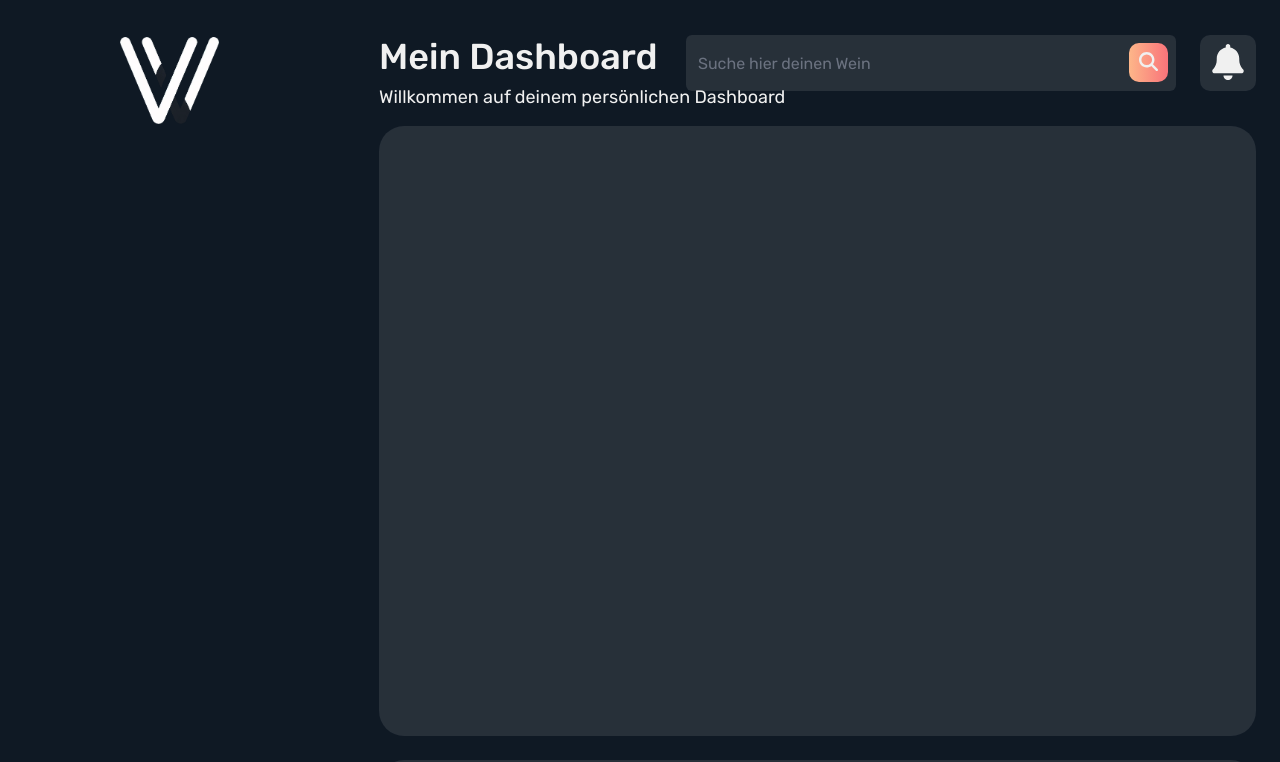
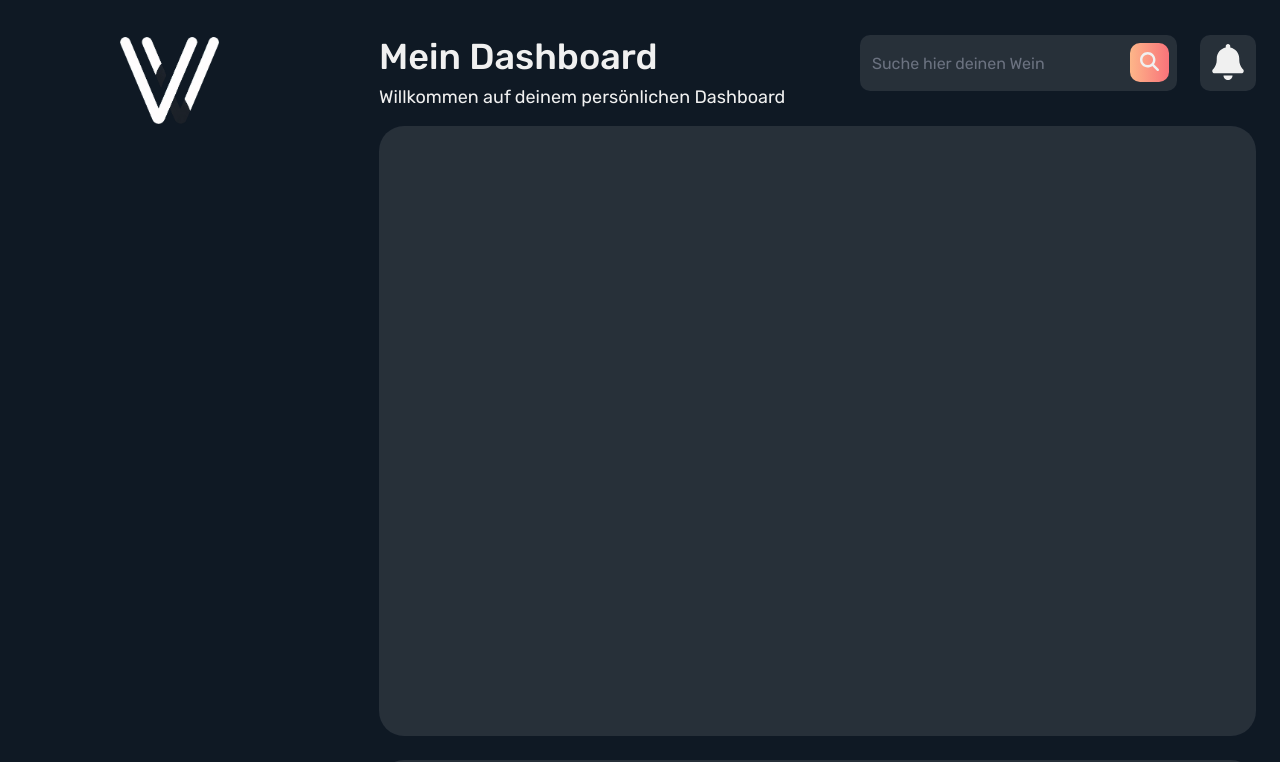
Before and after one commit to adrianhitsch/vinovibes, a React (Create React App) app in the folder vino-ui/: page / in a window 1280 px wide. Shown: the top 762 px of the page. Built offline with nearby package versions, Linux system fonts and the light colour scheme.

Commit message:
Fix searchbar style

```diff
--- a/vino-ui/src/Platform.tsx
+++ b/vino-ui/src/Platform.tsx
@@ -1,14 +1,12 @@
 import React from "react";
 import Router from "./Router";
 import Navigation from "./layout/navigation";
-import Searchbar from "./layout/searchbar";
 
 const Platform = () => {
   return (
     <div className="platform">
       <Navigation />
       <Router />
-      <Searchbar />
     </div>
   );
 };
--- a/vino-ui/src/layout/searchbar.tsx
+++ b/vino-ui/src/layout/searchbar.tsx
@@ -6,6 +6,7 @@ const Searchbar = () => {
   return (
     <>
       <div className="searchbar">
+        <div className="search-input">
           <AutoComplete placeholder="Suche hier deinen Wein" />
           <button
             type="button"
@@ -18,6 +19,7 @@ const Searchbar = () => {
         <button type="button" className="bell-button">
           <img src="svg/bell-solid.svg" />
         </button>
+      </div>
       <Toaster />
     </>
   );
--- a/vino-ui/src/pages/Dashboard.tsx
+++ b/vino-ui/src/pages/Dashboard.tsx
@@ -1,11 +1,15 @@
 import React from "react";
+import Searchbar from "../layout/searchbar";
 
 const Dashboard = () => {
   return (
     <div className="content">
       <div className="content-header">
-        <h1>Mein Dashboard</h1>
-        <h2>Willkommen auf deinem persönlichen Dashboard</h2>
+        <div>
+          <h1>Mein Dashboard</h1>
+          <h2>Willkommen auf deinem persönlichen Dashboard</h2>
+        </div>
+        <Searchbar />
       </div>
 
       <div className="content-container">
--- a/vino-ui/src/site.css
+++ b/vino-ui/src/site.css
@@ -36,6 +36,7 @@ body {
   height: 126px;
   padding-top: 35px;
   padding-left: 24px;
+  display: flex;
 }
 
 .content-header h1 {
@@ -50,6 +51,10 @@ body {
   margin-bottom: 16px;
 }
 
+.content-header > div:first-child {
+  flex-shrink: 0;
+}
+
 .content-card {
   background: #ffffff19;
   margin-left: 24px;
@@ -60,11 +65,13 @@ body {
 }
 
 .searchbar {
-  position: absolute;
+  width: 100%;
+  float: right;
   top: 35px;
   right: 104px;
   border: unset;
   outline: unset;
+  flex-shrink: 0 1;
 }
 
 .search-button,
@@ -81,12 +88,18 @@ body {
 .search-button {
   background: transparent linear-gradient(270deg, #f9737a 0%, #fdb689 100%) 0%
     0% no-repeat padding-box;
+  right: 111px;
 }
 
 .search-button img {
   width: 19px;
   height: 19px;
 }
+
+.search-input {
+  position: relative;
+}
+
 
 .bell-button {
   height: 56px;
@@ -109,7 +122,7 @@ h2 {
 
 .p-inputtext {
   height: 56px;
-  width: 490px;
+  width: 100%;
   background: #ffffff19;
   color: #ffffff4d;
   overflow: unset;
@@ -117,6 +130,14 @@ h2 {
   color: #f0f0f0;
   box-shadow: 0 #3b4045;
   transition: box-shadow 0.3s ease-in-out;
+  border-radius: 10px;
+  margin-right: 103px;
+}
+
+.p-autocomplete {
+  width: 90%;
+  max-width: 420px;
+  float: right;
 }
 
 .p-inputtext:focus {
```
Lines whose indentation alone changed are shown as unchanged.
